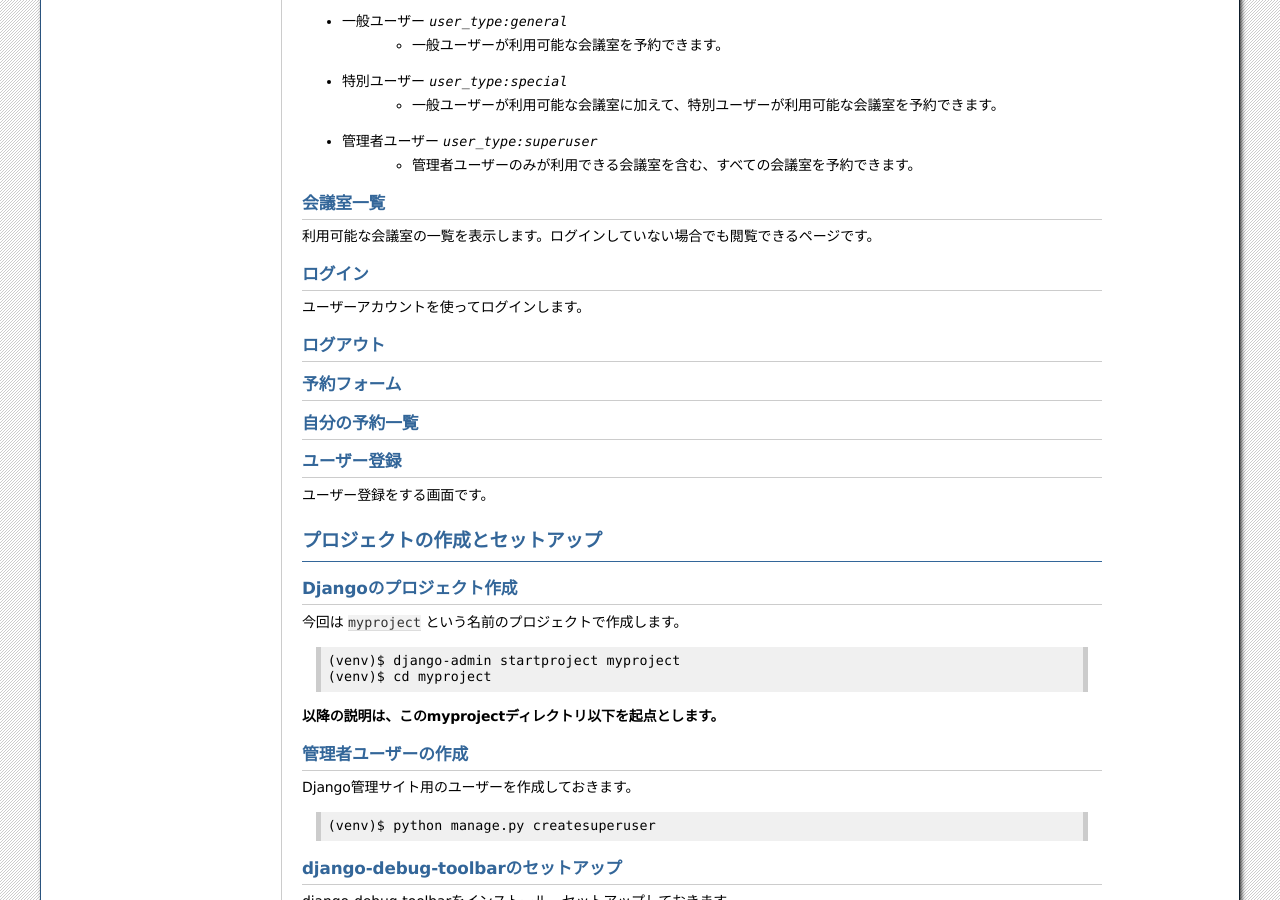
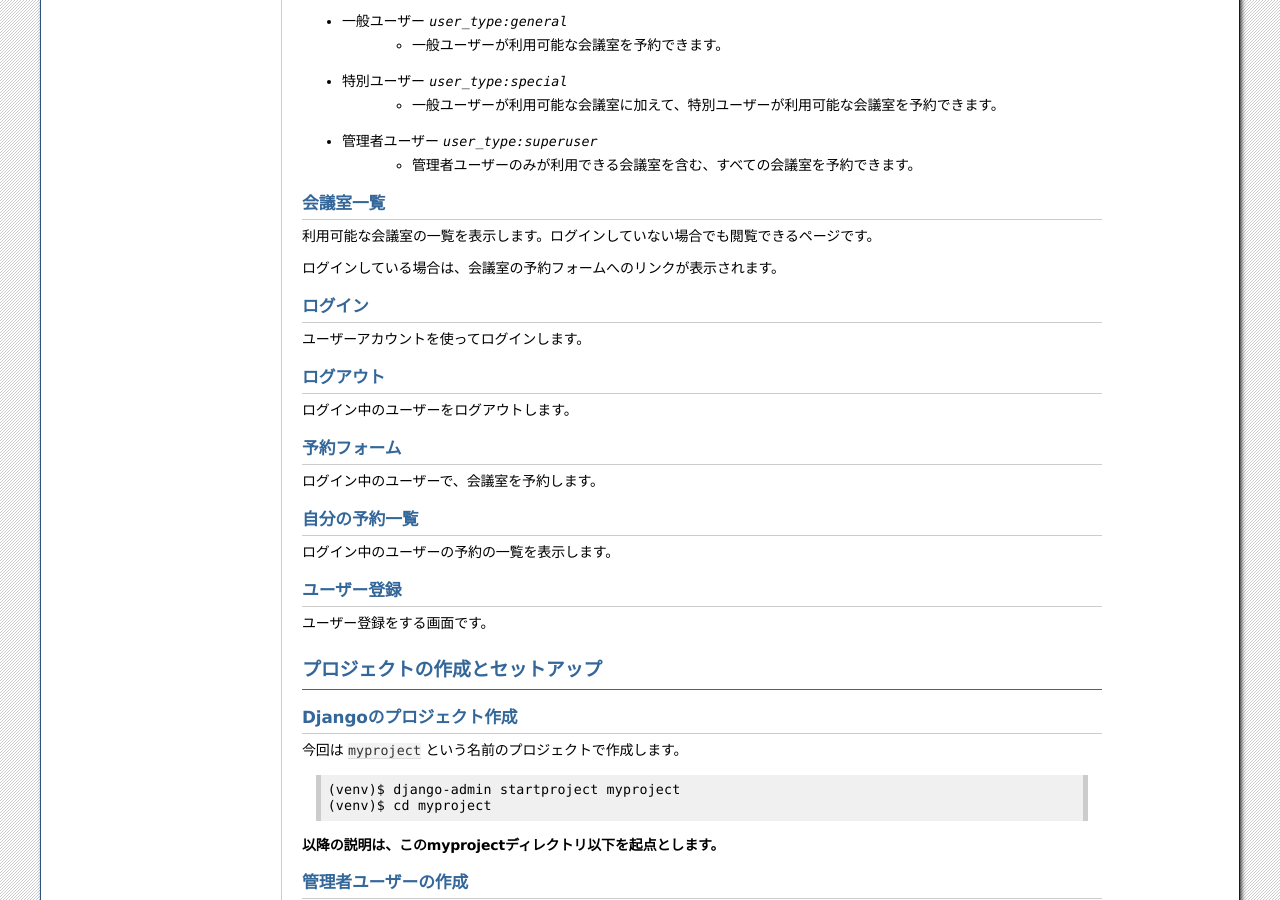
Before and after one commit to tokibito/django-meetup-tokyo-13, a Sphinx documentation site: the page built from docs/source/index.rst, in a window 1280 px wide and 900 px high, scrolled down 956 px. Built offline with Sphinx 7.4.7, drawn with Linux system fonts in a browser that asks for light colours.

Commit message:
機能説明

```diff
--- a/docs/source/index.rst
+++ b/docs/source/index.rst
@@ -58,6 +58,8 @@ https://tokibito.github.io/django-meetup-tokyo-13/
 
 利用可能な会議室の一覧を表示します。ログインしていない場合でも閲覧できるページです。
 
+ログインしている場合は、会議室の予約フォームへのリンクが表示されます。
+
 ログイン
 ~~~~~~~~~~~~~
 
@@ -66,11 +68,17 @@ https://tokibito.github.io/django-meetup-tokyo-13/
 ログアウト
 ~~~~~~~~~~~~~
 
+ログイン中のユーザーをログアウトします。
+
 予約フォーム
 ~~~~~~~~~~~~~~~
 
+ログイン中のユーザーで、会議室を予約します。
+
 自分の予約一覧
 ~~~~~~~~~~~~~~~~~
+
+ログイン中のユーザーの予約の一覧を表示します。
 
 ユーザー登録
 ~~~~~~~~~~~~~~~~~
```
